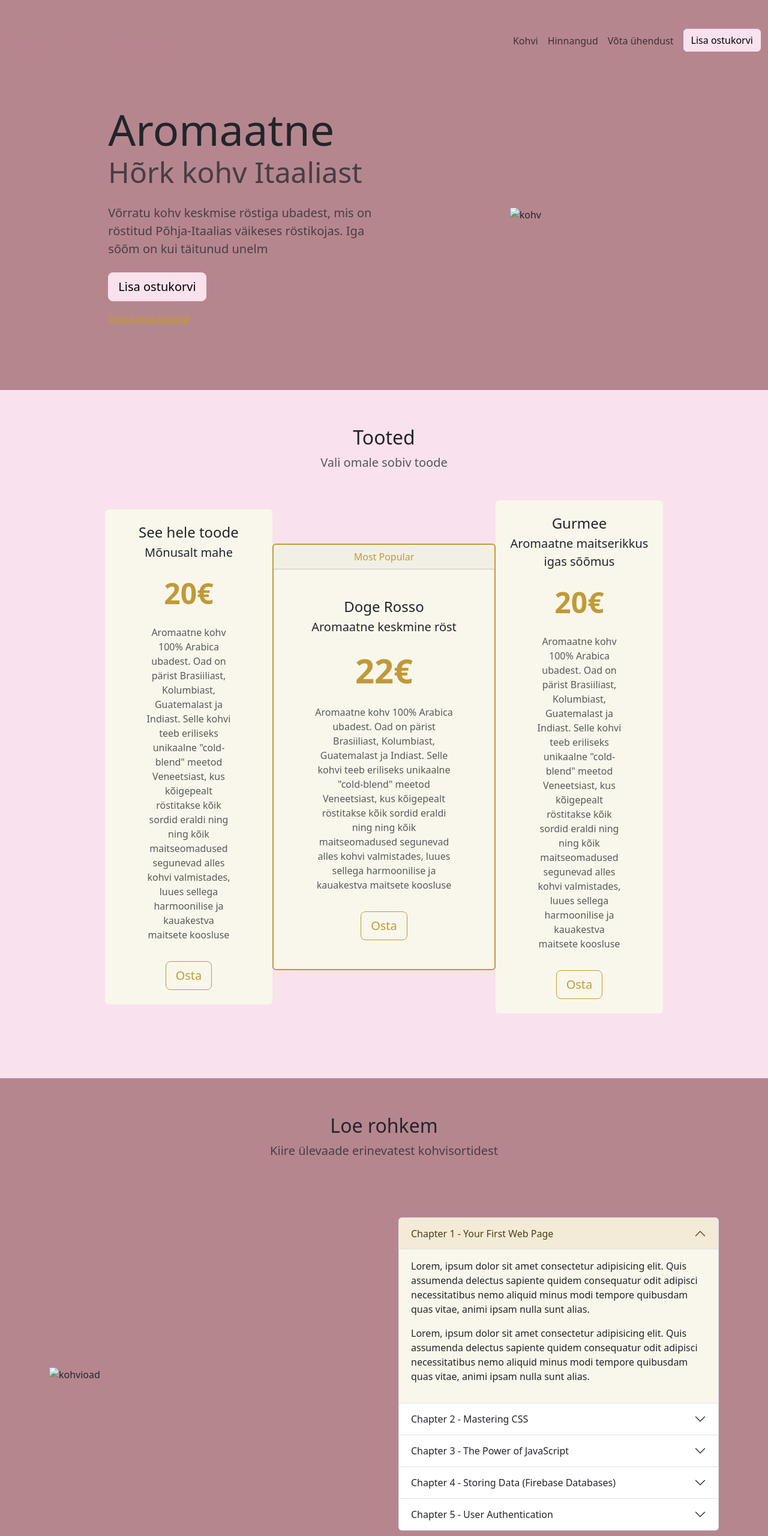
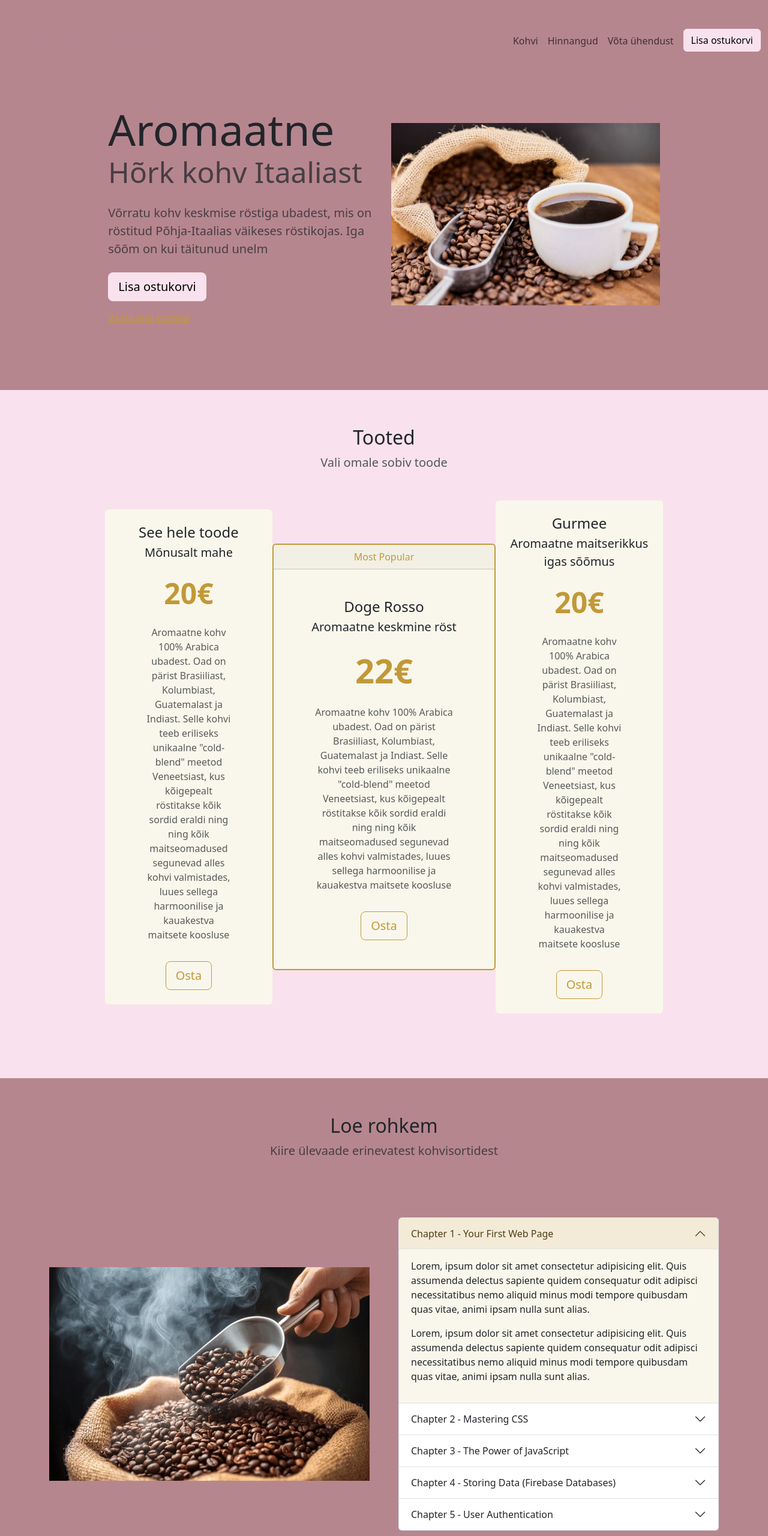
Before and after one commit to kadijogi/Bootstrap5, a website: page index.html in a window 1280 px wide. Shown: the top 2560 px of the page at 60% size. Drawn offline with nearby package versions, Linux system fonts and the light colour scheme; the site is published under a folder, as on GitHub Pages, so addresses that start at the root find nothing.

Commit message:
kaldkriipsud

```diff
--- a/index.html
+++ b/index.html
@@ -102,7 +102,7 @@
               title="Hõrk kohv"
             >
               <img
-                src="/assets/kohvi pilt.jpg"
+                src="assets/kohvi pilt.jpg"
                 class="img-fluid"
                 width="100%"
                 alt="kohv"
@@ -187,7 +187,7 @@
         </div>
         <div class="row my-5 g-5 justify-content-around align-items-center">
           <div class="col-6 col-lg-6">
-            <img src="/assets/kohvioad.webp" class="img-fluid" alt="kohvioad" />
+            <img src="assets/kohvioad.webp" class="img-fluid" alt="kohvioad" />
           </div>
           <div class="col-lg-6">
             <!-- accordion -->
```
